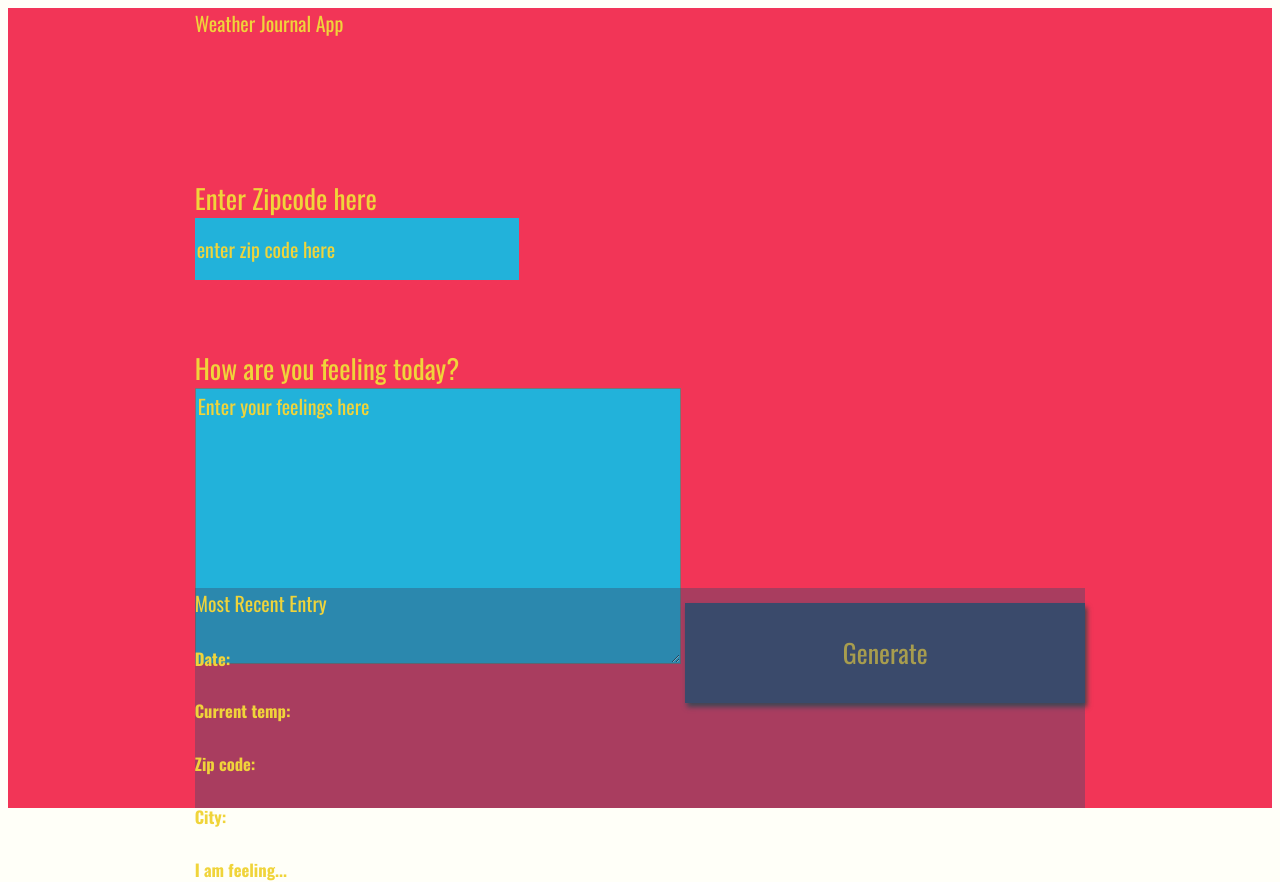
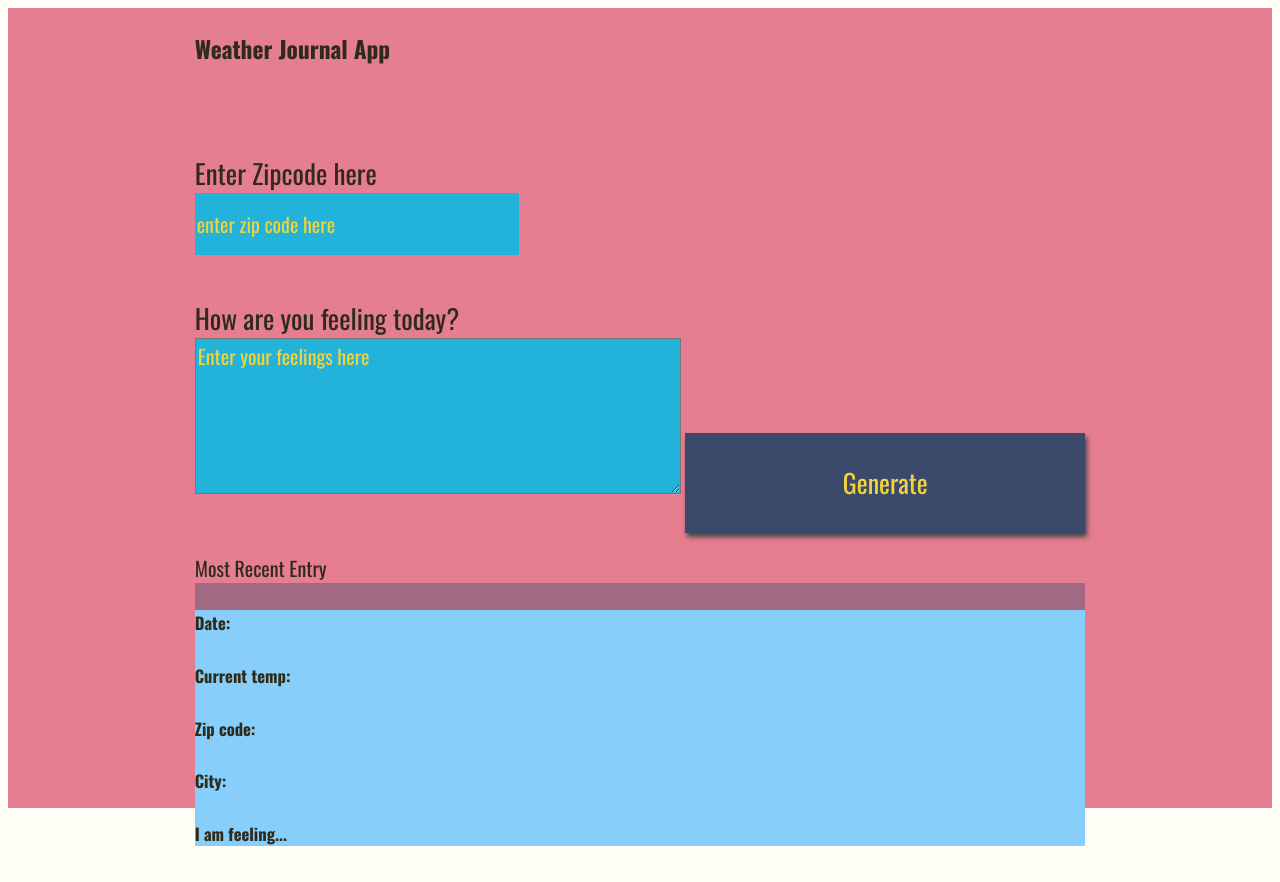
Before and after one commit to 1958gilps/Weather-Journal-App, a plain HTML site: page website/index.html in a window 1280 px wide. After the commit the page ends 846 px from the top, so only its background shows below. Drawn offline with nearby package versions, Linux system fonts and the light colour scheme; a web font is replaced by a local one.

Commit message:
Add files via upload

```diff
--- a/server.js
+++ b/server.js
@@ -38,7 +38,6 @@ projectData = [];
 app.get('/all', sendData);
 
 function sendData (req, res) {
-  console.log(projectData);
   res.send(projectData);
 
 };
--- a/website/app.js
+++ b/website/app.js
@@ -12,7 +12,7 @@ document.getElementById('generate').addEventListener('click', performAction); //
 
 // Create a new date instance dynamically with JS
 let d = new Date();
-let newDate = d.getMonth()+'-'+ d.getDate()+'-'+ d.getFullYear(); // note zero based month
+let newDate = (d.getMonth()+1)+'-'+ d.getDate()+'-'+ d.getFullYear(); // note zero based month
 
 function performAction (e) { // e = MouseEvent {isTrusted: true, screenX: -1680, screenY: 669, clientX: 240, clientY: 690, …}
     const input = document.getElementById('feelings').value; // reads the feelings entered
@@ -36,7 +36,7 @@ const getWeather = async (url) =>{ // url = "http://api.openweathermap.org/data/
     console.log(response);
     try {
         const apiData = response.json();
-        console.log(apiData);
+        console.log(response);
         return apiData; // return weather data to .then function
 
     } catch (error) {
@@ -75,7 +75,7 @@ const updateUI = async () => {
 
         for (var i=0; i<serverData.length; i++) {
             document.getElementById('date').innerHTML = serverData[i].date;
-            document.getElementById('temp').innerHTML = serverData[i].temp+'°kelvin';
+            document.getElementById('temp').innerHTML = serverData[i].temp+' °kelvin';
             document.getElementById('zip').innerHTML = serverData[i].zip;
             document.getElementById('city').innerHTML = serverData[i].city;
             document.getElementById('input').innerHTML = serverData[i].input;
--- a/website/index.html
+++ b/website/index.html
@@ -8,22 +8,22 @@
   </head>
   <body>
     <div id = "app">
-      <div class ="holder headline">Weather Journal App</div>
+      <div class ="holder headline"><h3>Weather Journal App</h3></div>
       <div class ="holder zip">
         <label for="zip">Enter Zipcode here</label>
         <input type="text" id="zip" placeholder="enter zip code here">
       </div>
       <div class ="holder feel">
         <label for="feelings">How are you feeling today?</label>
-        <textarea class= "myInput" id="feelings" placeholder="Enter your feelings here" rows="9" cols="50"></textarea>
+        <textarea class= "myInput" id="feelings" placeholder="Enter your feelings here" rows="5" cols="50"></textarea>
         <button id="generate" type = "submit"> Generate </button>
       </div>
       <div class ="holder entry">
         <div class = "title">Most Recent Entry</div>
         <div id = "entryHolder">
-          <h5>Date: <div id = "date" type = "date"></div></h5>
+          <h5>Date: <div id = "date"></div></h5>
           <h5>Current temp:<div id = "temp"></div></h5>
-          <h5>Zip code:<div id = "zip" type = "number"></div></h5>
+          <h5>Zip code:<div id = "zip"></div></h5>
           <h5>City:<div id = "city"></div></h5>
           <h5>I am feeling...<div id = "input"></div></h5>
         </div>
--- a/website/style.css
+++ b/website/style.css
@@ -5,19 +5,15 @@ body{
 
 #app{
     display: grid;
-    grid-auto-rows: minmax(150px, auto);
+    grid-auto-rows: minmax(125px, auto);
     /* grid-template-columns:  */
     height:100vh;
-    background: #f23557;
-    color: #f0d43a;
+    background: #e67e91;
+    color: #2e2b1b;
     justify-content: center;
     grid-gap: 1em;
     font-size: 20px;
     font-family: 'Oswald', sans-serif;
-}
-
-.holder{
-
 }
 
 .entry{
@@ -25,25 +21,17 @@ body{
 }
 
 #entryHolder{
+     background-color: lightskyblue;
 
 }
 
 #date{
+    display: block;
 
 }
 
-#temp{
-
-}
-
-#content{
-
-}
-
-.headline {
-
-}
 .title{
+    background-color: #e67e91;
 
 }
 
```
